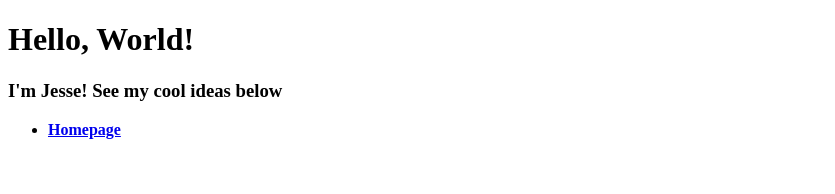
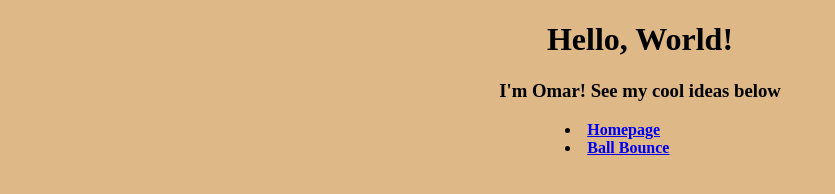
Before and after one commit to ohshaban/CSWebNite, a plain HTML site: page index.html in a window 1280 px wide. Shown: the whole page, without its empty margins (0-835 px from the left). Drawn offline with Linux system fonts and the light colour scheme.

Commit message:
More Stuff

```diff
--- /dev/null
+++ b/css/main.css
@@ -0,0 +1,14 @@
+html {
+    background-color: burlywood;
+}
+
+#aboutme {
+    text-align: center;
+}
+
+ul {
+    list-style-position: inside;
+    max-width: 15%;
+    margin: auto;
+    text-align: left;
+}
--- a/index.html
+++ b/index.html
@@ -1,14 +1,18 @@
 <!DOCTYPE html>
 
 <html>
+    <head>
+        <link rel="Stylesheet" href="css/main.css">
+    </head>
     <body>
         <div id="aboutme">
             <h1>Hello, World!</h1>
-            <h3>I'm Jesse! See my cool ideas below</h3>
+            <h3>I'm Omar! See my cool ideas below</h3>
             <div class="container">
                 <div class="card">
                     <ul>
                         <li><b><a href="index.html">Homepage</a></b></li>
+                        <li><b><a href="ball-bounce.html">Ball Bounce</a></b></li>
                     </ul>
                 </div>
             </div>
```
Also changed, not shown: ball-bounce.html (added).
